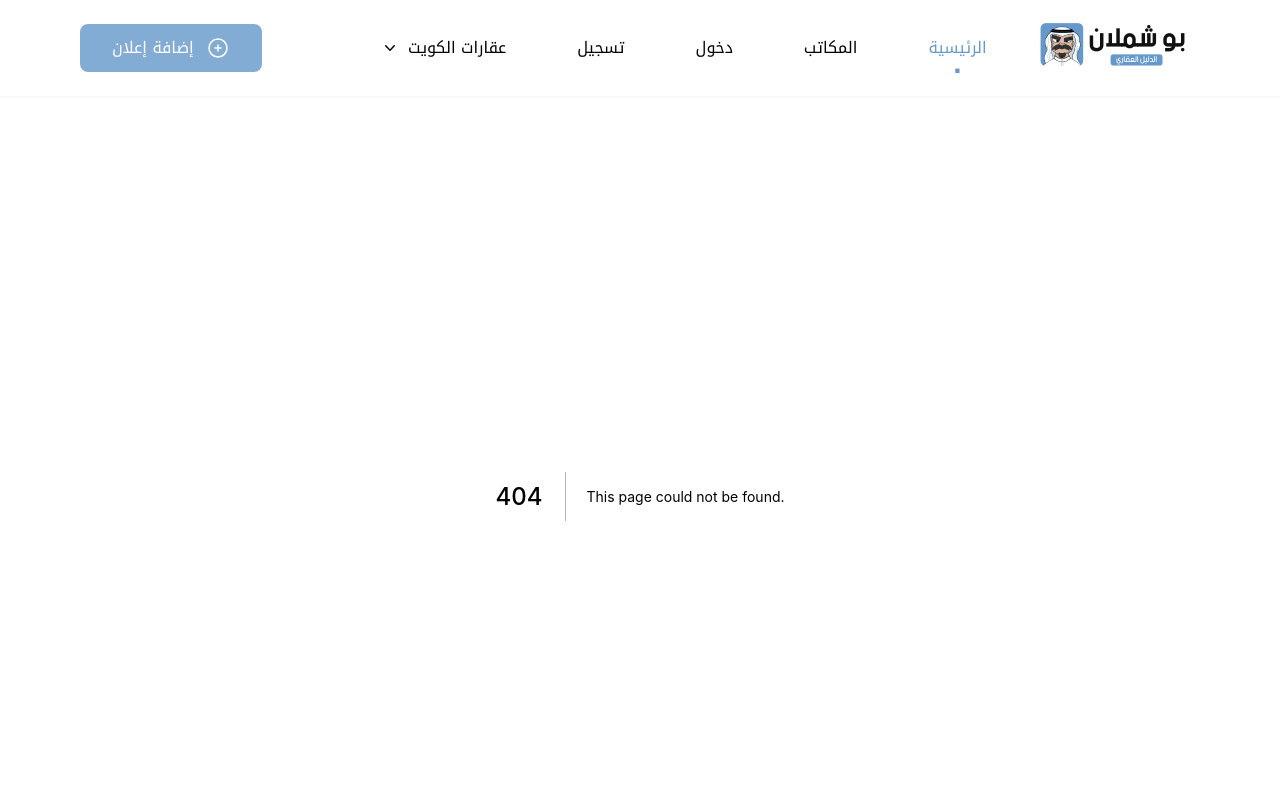
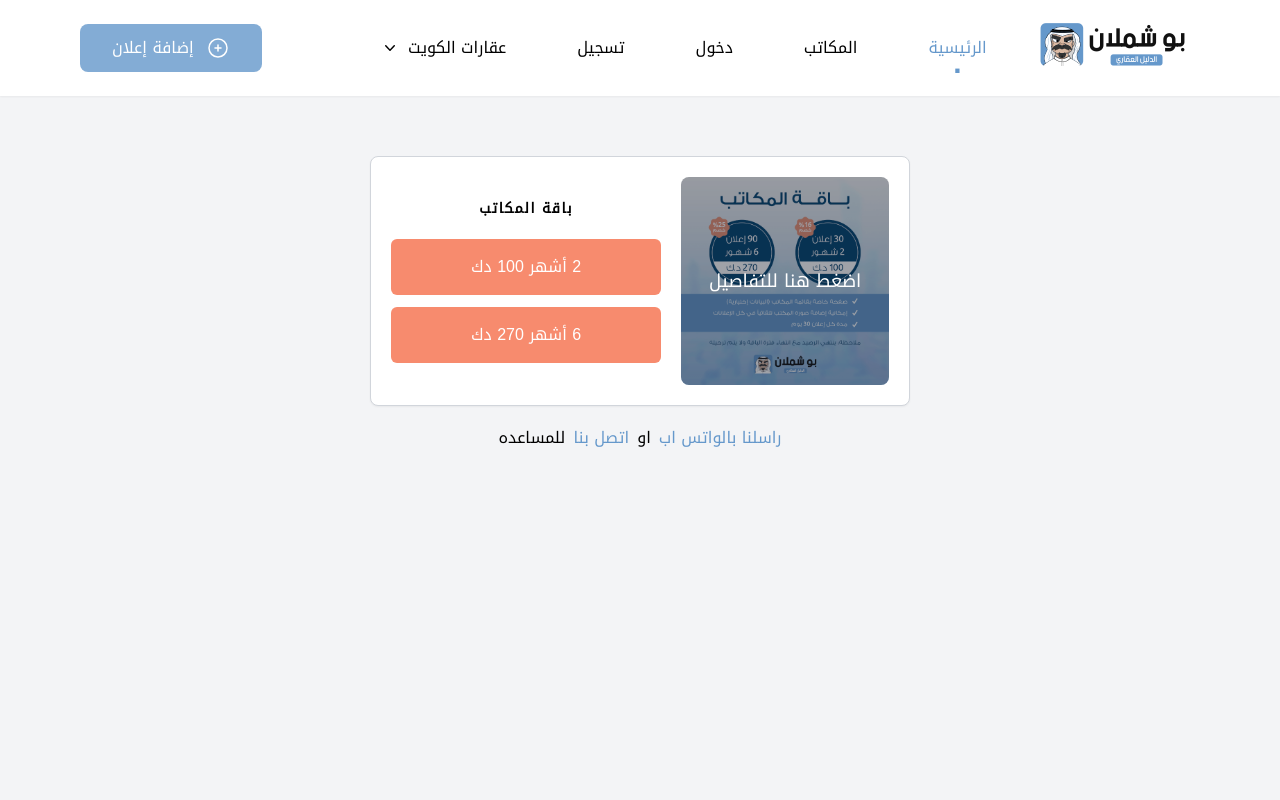
Before and after one commit to samiur-r/square-feet, a Next.js app: page /offices in a window 1280 px wide. Before the commit this address had no page. Shown: the top 800 px of the page. Built offline with nearby package versions, Linux system fonts and the light colour scheme.

Commit message:
feat: create package card and modal

```diff
--- /dev/null
+++ b/src/components/Office/PackageCard.tsx
@@ -0,0 +1,44 @@
+import React, { useState } from 'react'
+import Image from 'next/image'
+import Link from 'next/link'
+import PackageModal from './PackageModal'
+
+const PackageCard = () => {
+  const [openModal, setOpenModal] = useState(false)
+
+  return (
+    <div className="flex flex-col md:flex-row items-center gap-5 bg-white p-5 rounded-lg border border-gray-300 shadow-sm">
+      <div className="rounded-lg h-52 w-52 overflow-hidden relative">
+        <Image src="/images/subscribe.png" layout="fill" objectFit="contain" />
+        <div className="absolute w-full h-full  bg-gray-900 opacity-40" />
+        <button
+          type="button"
+          className="absolute w-full h-full text-white text-lg flex items-center justify-center"
+          onClick={() => setOpenModal(true)}
+        >
+          اضغط هنا للتفاصيل
+        </button>
+      </div>
+      <div className="flex flex-col gap-5 justify-center items-center">
+        <h6 className="text-sm font-semibold tracking-widest">باقة المكاتب</h6>
+        <div className="flex flex-col gap-3">
+          <Link href="https://www.kpay.com">
+            <a className="bg-secondary opacity-80 text-white px-20 py-4 rounded-md hover:opacity-100">
+              {' '}
+              2 أشهر 100 دك{' '}
+            </a>
+          </Link>
+          <Link href="https://www.kpay.com">
+            <a className="bg-secondary opacity-80 text-white px-20 py-4 rounded-md hover:opacity-100">
+              {' '}
+              6 أشهر 270 دك{' '}
+            </a>
+          </Link>
+        </div>
+      </div>
+      <PackageModal open={openModal} setOpen={setOpenModal} />
+    </div>
+  )
+}
+
+export default PackageCard
--- /dev/null
+++ b/src/components/Office/PackageModal.tsx
@@ -0,0 +1,59 @@
+import React, { Dispatch, Fragment, SetStateAction } from 'react'
+import { Dialog, Transition } from '@headlessui/react'
+import Image from 'next/image'
+
+interface PackageModalProps {
+  open: boolean
+  setOpen: Dispatch<SetStateAction<boolean>>
+}
+
+const PackageModal: React.FC<PackageModalProps> = ({ open, setOpen }) => {
+  return (
+    <Transition.Root show={open} as={Fragment}>
+      <Dialog as="div" className="relative z-20" onClose={setOpen}>
+        <Transition.Child
+          as={Fragment}
+          enter="ease-out duration-300"
+          enterFrom="opacity-0"
+          enterTo="opacity-100"
+          leave="ease-in duration-200"
+          leaveFrom="opacity-100"
+          leaveTo="opacity-0"
+        >
+          <div className="fixed inset-0 bg-gray-500 bg-opacity-75 transition-opacity" />
+        </Transition.Child>
+
+        <div className="fixed inset-0 z-10 overflow-y-auto">
+          <div className="flex min-h-full items-center justify-center p-4 text-center sm:p-0">
+            <Transition.Child
+              as={Fragment}
+              enter="ease-out duration-300"
+              enterFrom="opacity-0 translate-y-4 sm:translate-y-0 sm:scale-95"
+              enterTo="opacity-100 translate-y-0 sm:scale-100"
+              leave="ease-in duration-200"
+              leaveFrom="opacity-100 translate-y-0 sm:scale-100"
+              leaveTo="opacity-0 translate-y-4 sm:translate-y-0 sm:scale-95"
+            >
+              <Dialog.Panel className="relative transform overflow-hidden rounded-lg bg-white px-4 pt-5 pb-4 text-left shadow-xl transition-all sm:my-8 sm:w-full sm:max-w-xl sm:p-6">
+                <div>
+                  <Image src="/images/subscribe.png" width={600} height={600} />
+                </div>
+                <div className="mt-5 sm:mt-6 w-full flex justify-center">
+                  <button
+                    type="button"
+                    className="rounded-md bg-indigo-100 px-4 py-4 text-base font-medium shadow-sm hover:bg-indigo-200 focus:outline-none"
+                    onClick={() => setOpen(false)}
+                  >
+                    إغلاق
+                  </button>
+                </div>
+              </Dialog.Panel>
+            </Transition.Child>
+          </div>
+        </div>
+      </Dialog>
+    </Transition.Root>
+  )
+}
+
+export default PackageModal
--- /dev/null
+++ b/src/components/Office/index.tsx
@@ -0,0 +1,24 @@
+import React from 'react'
+import Link from 'next/link'
+
+import PackageCard from './PackageCard'
+
+const Office = () => {
+  return (
+    <div className="flex flex-col gap-5 justify-center items-center">
+      <PackageCard />
+      <div className="flex gap-2">
+        <Link href="https://api.whatsapp.com/send/?phone=96560444900&text&type=phone_number&app_absent=0">
+          <a className="text-primary hover:underline">راسلنا بالواتس اب</a>
+        </Link>
+        <p>او</p>
+        <Link href="tel:+96560444900">
+          <a className="text-primary hover:underline">اتصل بنا</a>
+        </Link>
+        <p>للمساعده</p>
+      </div>
+    </div>
+  )
+}
+
+export default Office
--- a/src/pages/filter.tsx
+++ b/src/pages/filter.tsx
@@ -60,30 +60,40 @@ const posts = [
 ]
 
 const Filter: NextPage = () => {
-  const scroll = useCallback((node) => {
+  const scroll = useCallback(
+    (
+      node: {
+        getBoundingClientRect: () => {
+          (): unknown
+          new (): unknown
+          top: unknown
+        }
+      } | null
+    ) => {
       if (node !== null) {
         window.scrollTo({
           top: node.getBoundingClientRect().top,
           behavior: 'smooth'
         })
       }
-  }, [])
+    },
+    []
+  )
 
   return (
     <div className="dir-rtl container max-w-6xl py-10 flex flex-col">
       <div className="flex flex-col gap-5">
         <FilterArticle />
-        <h3 className="font-semibold text-xl">قد تهمك نتائج بحث مشابهة</h3>
+        <h3 ref={scroll} className="font-semibold text-xl">
+          قد تهمك نتائج بحث مشابهة
+        </h3>
         <div>
           <Link href="/">
             <a className="text-primary underline">عقارات للبيع في الكويت</a>
           </Link>
         </div>
       </div>
-      <div
-        ref={scroll}
-        className="max-w-4xl flex flex-col gap-5 mt-5 items-end p-2 md:p-5 self-end"
-      >
+      <div className="max-w-4xl flex flex-col gap-5 mt-5 items-end p-2 md:p-5 self-end">
         <h1 className="font-semibold text-2xl self-start">
           شاليهات للبيع في الكويت (100 إعلان)
         </h1>
--- /dev/null
+++ b/src/pages/offices.tsx
@@ -0,0 +1,15 @@
+import type { NextPage } from 'next'
+
+import Office from 'components/Office'
+
+const Offices: NextPage = () => {
+  return (
+    <div className="min-h-screen bg-gray-100 py-5">
+      <div className="dir-rtl container max-w-6xl py-10 flex flex-col gap-5">
+        <Office />
+      </div>
+    </div>
+  )
+}
+
+export default Offices
```
Also changed, not shown: public/images/subscribe.png (added). Lines whose indentation alone changed are shown as unchanged.
